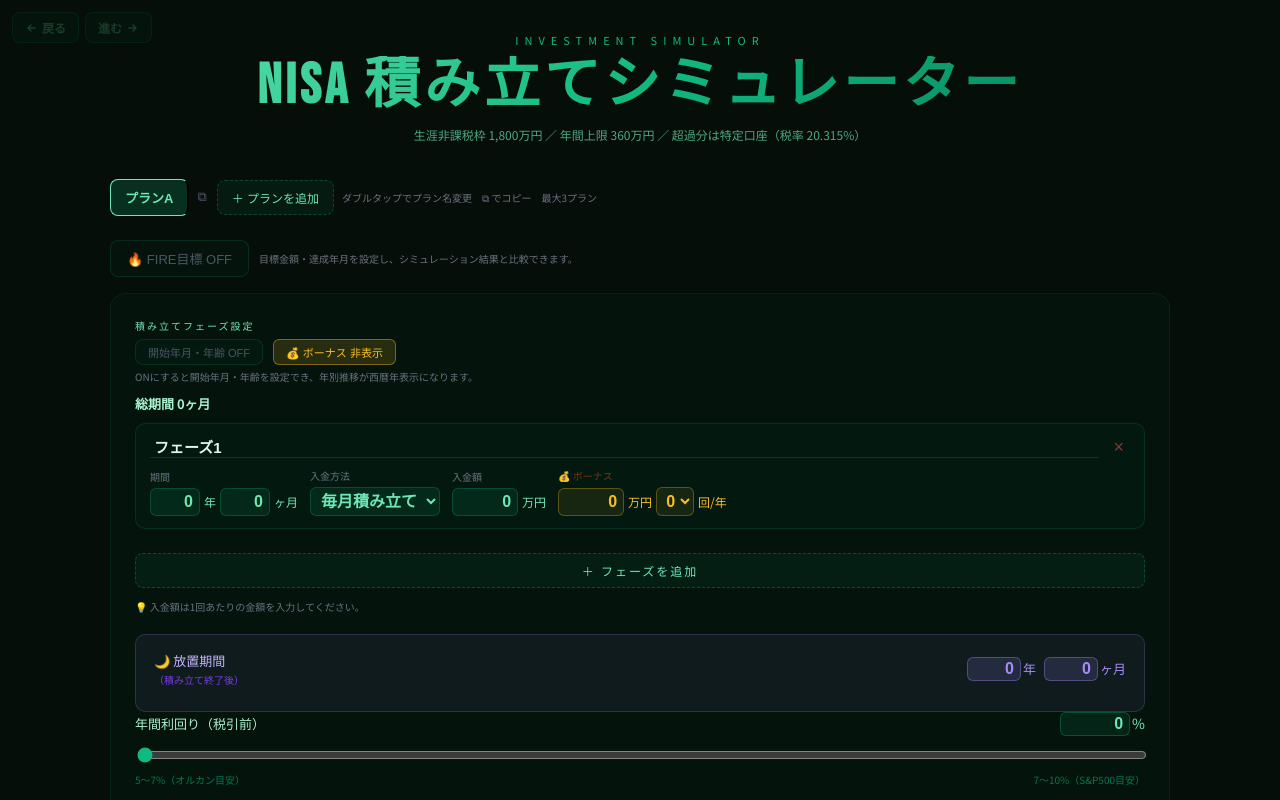
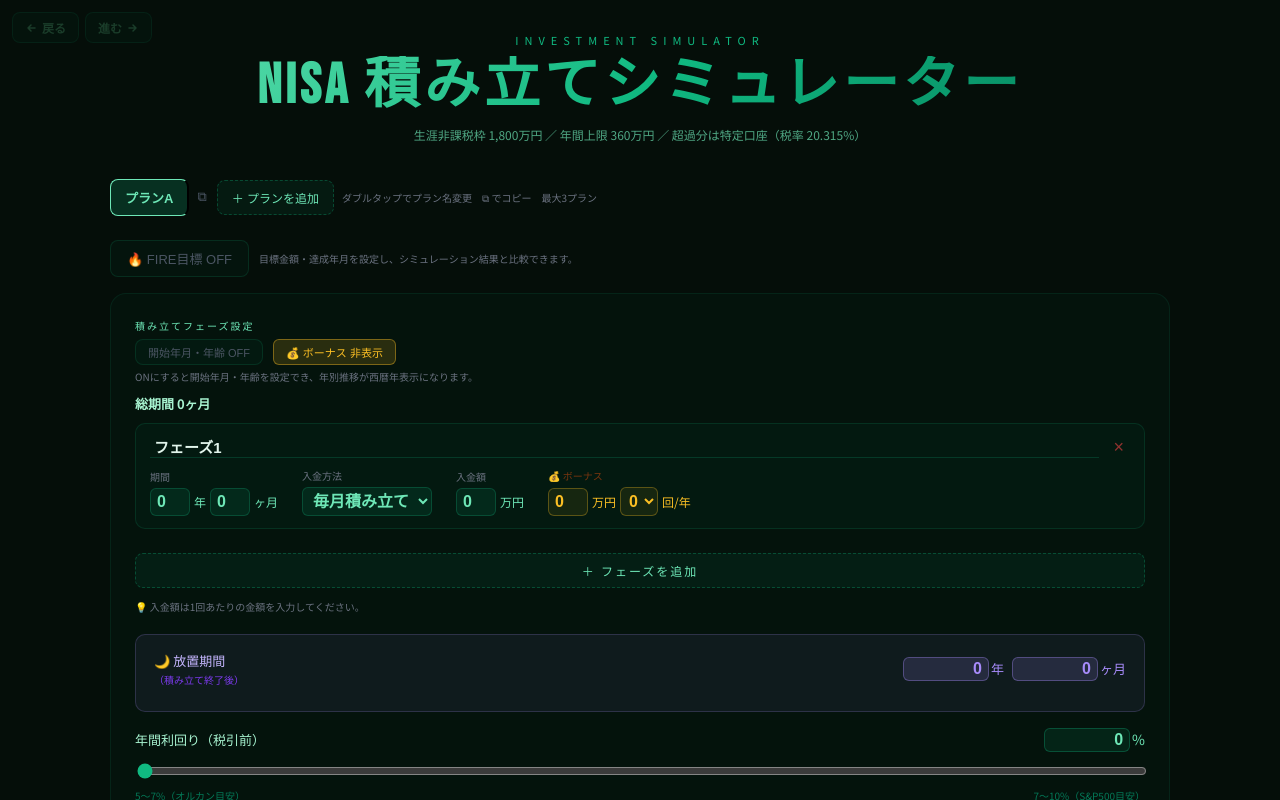
Before and after one commit to Okaengo/nisa-app, a React (Create React App) app: page / in a window 1280 px wide. Shown: the top 800 px of the page. Built offline with nearby package versions, Linux system fonts and the light colour scheme.

Commit message:
Update App.jsx

```diff
--- a/src/App.jsx
+++ b/src/App.jsx
@@ -350,7 +350,7 @@ function FireResult({ monthlyAmount, withdrawalRate, targetYear, targetMonth, ch
               const monthlyFromFinal = Math.floor(finalBalance * (withdrawalRate / 100) / 12 * 10) / 10;
               return (
                 <div style={{ marginTop: 4, fontSize: 12, color: "#9ca3af", lineHeight: 1.9 }}>
-                  最終資産{finalBalance.toLocaleString()}万円を{withdrawalRate}%で取り崩すと月{monthlyFromFinal.toLocaleString()}万円使えます。
+                  最終資産から{withdrawalRate}%で取り崩すと月{monthlyFromFinal.toLocaleString()}万円使えます。
                 </div>
               );
             })()}
@@ -588,9 +588,23 @@ const PlanSimulator = forwardRef(function PlanSimulator({ planName, isActive, on
 
   const numInput = (w) => ({
     background: "rgba(16,185,129,0.1)", border: "1px solid rgba(16,185,129,0.25)",
-    color: "#6ee7b7", fontSize: 16, fontWeight: 700, width: w,
-    borderRadius: 6, padding: "4px 6px", textAlign: "right", outline: "none", MozAppearance: "textfield",
+    color: "#6ee7b7", fontSize: 16, fontWeight: 700, width: w ?? 50,
+    borderRadius: 6, padding: "4px 6px", textAlign: "left", outline: "none", MozAppearance: "textfield",
   });
+
+  const dynInput = (val, base = {}) => {
+    const str = String(val || 0);
+    const dots = (str.match(/\./g) || []).length;
+    const nonDots = str.replace(/[-\.]/g, '').length;
+    const chars = Math.max(1, nonDots + dots * 0.5);
+    const width = chars * 12 + 14;
+    return {
+      background: "rgba(16,185,129,0.1)", border: "1px solid rgba(16,185,129,0.25)",
+      color: "#6ee7b7", fontSize: 16, fontWeight: 700, width,
+      borderRadius: 6, padding: "4px 6px", textAlign: "left", outline: "none", MozAppearance: "textfield",
+      ...base,
+    };
+  };
 
   return (
     <div>
@@ -623,7 +637,7 @@ const PlanSimulator = forwardRef(function PlanSimulator({ planName, isActive, on
                     onFocus={() => { setFireMonthlyFocused(true); setFireMonthlyDraft(fireMonthly === 0 ? null : String(fireMonthly)); }}
                     onChange={e => setFireMonthlyDraft(e.target.value)}
                     onBlur={e => { const v = e.target.value === "" ? 0 : Math.floor(Math.max(0, Number(e.target.value) || 0) * 100) / 100; setFireMonthly(v); setFireMonthlyDraft(""); setFireMonthlyFocused(false); }}
-                    style={{ ...S.inputBase, ...S.inputGreen, width: 80, borderRadius: 6, padding: "4px 8px", textAlign: "right", outline: "none" }} />
+                    style={dynInput(fireMonthlyFocused ? (fireMonthlyDraft || 0) : fireMonthly)} />
                   <span style={{ fontSize: 14, color: "#6ee7b7" }}>万円 / 月</span>
                   {fireMonthly > 0 && <span style={{ fontSize: 12, color: "#4b5563" }}>（年間 {fireMonthly * 12}万円）</span>}
                 </div>
@@ -648,7 +662,7 @@ const PlanSimulator = forwardRef(function PlanSimulator({ planName, isActive, on
                       onFocus={() => { setFireRateFocused(true); setFireRateDraft(String(fireRate)); }}
                       onChange={e => setFireRateDraft(e.target.value)}
                       onBlur={e => { const v = e.target.value === "" ? 4 : Math.floor(Math.min(10, Math.max(1, Number(e.target.value) || 4)) * 100) / 100; setFireRate(v); setFireRateDraft(""); setFireRateFocused(false); }}
-                      style={{ ...S.inputBase, ...S.inputGreen, width: 60, borderRadius: 6, padding: "2px 6px", textAlign: "right", outline: "none" }} />
+                      style={{ ...S.inputBase, ...S.inputGreen, width: 56, borderRadius: 6, padding: "2px 6px", textAlign: "right", outline: "none" }} />
                     <span style={{ fontSize: 14, color: "#6ee7b7" }}>%</span>
                   </div>
                 </div>
@@ -699,7 +713,7 @@ const PlanSimulator = forwardRef(function PlanSimulator({ planName, isActive, on
                     const v = e.target.value === "" ? new Date().getFullYear() : Math.min(2100, Math.max(2000, Math.floor(Number(e.target.value)) || new Date().getFullYear()));
                     setStartYear(v); setStartYearDraft(""); setStartYearFocused(false);
                   }}
-                  style={{ ...S.inputBase, ...S.inputGreen, width: 56, borderRadius: 6, padding: "4px 6px", textAlign: "right", outline: "none" }} />
+                  style={{ ...S.inputBase, ...S.inputGreen, width: 64, borderRadius: 6, padding: "4px 6px", textAlign: "right", outline: "none" }} />
                 <span style={{ fontSize: 13, color: "#6ee7b7" }}>年</span>
                 <span style={{ fontSize: 12, color: "#4b5563", margin: "0 6px" }}>開始時</span>
                 <input type="number" min={0} max={100}
@@ -707,7 +721,7 @@ const PlanSimulator = forwardRef(function PlanSimulator({ planName, isActive, on
                   onFocus={() => { setStartAgeFocused(true); setStartAgeDraft(startAge === 0 ? "" : String(startAge)); }}
                   onChange={e => setStartAgeDraft(e.target.value)}
                   onBlur={e => { const v = e.target.value === "" ? 0 : Math.max(0, Math.min(100, Math.floor(Number(e.target.value)) || 0)); setStartAge(v); setStartAgeDraft(""); setStartAgeFocused(false); }}
-                  style={{ ...S.inputBase, ...S.inputGreen, width: 60, borderRadius: 6, padding: "4px 6px", textAlign: "right", outline: "none" }} />
+                  style={{ ...S.inputBase, ...S.inputGreen, width: 44, borderRadius: 6, padding: "4px 6px", textAlign: "right", outline: "none" }} />
                 <span style={{ fontSize: 13, color: "#6ee7b7" }}>歳</span>
               </div>
               <div style={{ fontSize: 10, color: "#6b7280", marginBottom: 6, lineHeight: 1.7 }}>
@@ -739,9 +753,9 @@ const PlanSimulator = forwardRef(function PlanSimulator({ planName, isActive, on
                     style={{ background: "transparent", border: "none", borderBottom: "1px solid rgba(16,185,129,0.2)", color: "#e2f5ec", fontSize: 15, fontWeight: 700, outline: "none", padding: "2px 4px", flex: 1, minWidth: 0 }} />
                   <button onClick={() => removePhase(phase.id)} style={{ background: "none", border: "none", color: "#ef4444", cursor: "pointer", fontSize: 18, opacity: 0.6, flexShrink: 0, lineHeight: 1 }}>×</button>
                 </div>
-                <div style={{ display: "flex", flexDirection: isWide ? "row" : "column", flexWrap: "nowrap", gap: 12, alignItems: "flex-end" }}>
+                <div style={{ display: "flex", flexDirection: isWide ? "row" : "column", flexWrap: "nowrap", gap: 24, alignItems: isWide ? "flex-end" : "flex-start", justifyContent: "flex-start", width: "100%" }}>
                   {/* 期間・入金方法（常に同じ行） */}
-                  <div style={{ display: "flex", flexWrap: "nowrap", gap: 12, alignItems: "flex-end" }}>
+                  <div style={{ display: "flex", flexWrap: "nowrap", gap: 24, alignItems: "flex-end", justifyContent: "flex-start" }}>
                     <div>
                       <div style={{ fontSize: 10, color: "#6b7280", marginBottom: 4 }}>期間</div>
                       <div style={{ display: "flex", alignItems: "baseline", gap: 4 }}>
@@ -750,14 +764,14 @@ const PlanSimulator = forwardRef(function PlanSimulator({ planName, isActive, on
                           onChange={e => onChangeNum(phase.id, "years", e.target.value)}
                           onFocus={() => onFocusNum(phase.id, "years", phase.years ?? 0)}
                           onBlur={e => onBlurNum(phase.id, "years", e.target.value, 0)}
-                          style={numInput(36)} />
+                          style={dynInput(getDraft(phase.id, "years", phase.years ?? 0))} />
                         <span style={{ fontSize: 12, color: "#6ee7b7" }}>年</span>
                         <input type="number" min={0} max={11}
                           value={getDraft(phase.id, "months", phase.months ?? 0)}
                           onChange={e => onChangeNum(phase.id, "months", e.target.value)}
                           onFocus={() => onFocusNum(phase.id, "months", phase.months ?? 0)}
                           onBlur={e => onBlurNum(phase.id, "months", e.target.value, 0)}
-                          style={numInput(36)} />
+                          style={dynInput(getDraft(phase.id, "months", phase.months ?? 0))} />
                         <span style={{ fontSize: 12, color: "#6ee7b7" }}>ヶ月</span>
                       </div>
                     </div>
@@ -770,7 +784,7 @@ const PlanSimulator = forwardRef(function PlanSimulator({ planName, isActive, on
                     </div>
                   </div>
                   {/* 入金額・ボーナス */}
-                  <div style={{ display: "flex", flexWrap: "nowrap", gap: 12, alignItems: "flex-end" }}>
+                  <div style={{ display: "flex", flexWrap: "nowrap", gap: 24, alignItems: "flex-end", justifyContent: "flex-start" }}>
                     <div>
                       <div style={{ fontSize: 10, color: "#6b7280", marginBottom: 4 }}>入金額</div>
                       <div style={{ display: "flex", alignItems: "baseline", gap: 4 }}>
@@ -779,7 +793,7 @@ const PlanSimulator = forwardRef(function PlanSimulator({ planName, isActive, on
                           onFocus={() => onFocusNum(phase.id, "amount", phase.amount)}
                           onChange={e => onChangeNum(phase.id, "amount", e.target.value)}
                           onBlur={e => onBlurNum(phase.id, "amount", e.target.value, 0)}
-                          style={numInput(52)} />
+                          style={dynInput(getDraft(phase.id, "amount", phase.amount))} />
                         <span style={{ fontSize: 12, color: "#6ee7b7" }}>万円</span>
                       </div>
                     </div>
@@ -792,7 +806,7 @@ const PlanSimulator = forwardRef(function PlanSimulator({ planName, isActive, on
                             onFocus={() => onFocusNum(phase.id, "bonusPerTime", phase.bonusPerTime || 0)}
                             onChange={e => onChangeNum(phase.id, "bonusPerTime", e.target.value)}
                             onBlur={e => onBlurNum(phase.id, "bonusPerTime", e.target.value, 0)}
-                            style={{ ...numInput(52), color: "#fbbf24", border: "1px solid rgba(251,191,36,0.3)", background: "rgba(251,191,36,0.08)" }} />
+                            style={dynInput(getDraft(phase.id, "bonusPerTime", phase.bonusPerTime || 0), { color: "#fbbf24", border: "1px solid rgba(251,191,36,0.3)", background: "rgba(251,191,36,0.08)" })} />
                           <span style={{ fontSize: 12, color: "#fbbf24" }}>万円</span>
                           <select value={phase.bonusTimes ?? 0} onChange={e => updatePhase(phase.id, "bonusTimes", e.target.value)}
                             style={{ ...numInput(38), color: "#fbbf24", border: "1px solid rgba(251,191,36,0.3)", background: "rgba(251,191,36,0.08)", paddingRight: 2, paddingLeft: 4 }}>
@@ -829,7 +843,7 @@ const PlanSimulator = forwardRef(function PlanSimulator({ planName, isActive, on
                   onFocus={() => { if (Math.floor(coastMonths / 12) === 0) setCoastDraft(null); }}
                   onChange={e => setCoastDraft(e.target.value)}
                   onBlur={e => { const y = e.target.value === "" ? 0 : Math.max(0, Math.floor(Number(e.target.value)) || 0); setCoastMonths(y * 12 + (coastMonths % 12)); setCoastDraft(""); }}
-                  style={{ ...S.inputBase, ...S.inputPurple, fontWeight: 900, width: 40, borderRadius: 6, padding: "2px 6px", textAlign: "right", outline: "none" }} />
+                  style={{ ...S.inputBase, ...S.inputPurple, fontWeight: 900, width: 72, borderRadius: 6, padding: "2px 6px", textAlign: "right", outline: "none" }} />
                 <span style={{ fontSize: 13, color: "#a78bfa" }}>年</span>
               </div>
               <div style={{ display: "flex", alignItems: "baseline", gap: 2 }}>
@@ -838,7 +852,7 @@ const PlanSimulator = forwardRef(function PlanSimulator({ planName, isActive, on
                   onFocus={() => { if (coastMonths % 12 === 0) setCoastMonthDraft(null); }}
                   onChange={e => setCoastMonthDraft(e.target.value)}
                   onBlur={e => { const m = e.target.value === "" ? 0 : Math.min(11, Math.max(0, Math.floor(Number(e.target.value)) || 0)); setCoastMonths(Math.floor(coastMonths / 12) * 12 + m); setCoastMonthDraft(""); }}
-                  style={{ ...S.inputBase, ...S.inputPurple, fontWeight: 900, width: 40, borderRadius: 6, padding: "2px 6px", textAlign: "right", outline: "none" }} />
+                  style={{ ...S.inputBase, ...S.inputPurple, fontWeight: 900, width: 72, borderRadius: 6, padding: "2px 6px", textAlign: "right", outline: "none" }} />
                 <span style={{ fontSize: 13, color: "#a78bfa" }}>ヶ月</span>
               </div>
             </div>
@@ -851,13 +865,13 @@ const PlanSimulator = forwardRef(function PlanSimulator({ planName, isActive, on
         </div>
 
         {/* 年間利回り */}
-        <div style={{ marginBottom: 22 }}>
+        <div style={{ marginBottom: 22, marginTop: 16 }}>
           <div style={{ display: "flex", justifyContent: "space-between", alignItems: "center", marginBottom: 8 }}>
             <span style={{ fontSize: 13, color: "#a7f3d0" }}>年間利回り（税引前）</span>
             <div style={{ display: "flex", alignItems: "baseline", gap: 2 }}>
               <input type="number" min={0} max={15} step={0.5}
                 {...scalarInput(annualReturn, returnDraft, setReturnDraft, setAnnualReturn, returnFocused, setReturnFocused, 0, 15)}
-                style={{ ...S.inputBase, ...S.inputGreen, fontWeight: 900, width: 56, borderRadius: 6, padding: "2px 6px", textAlign: "right", outline: "none" }} />
+                style={{ ...S.inputBase, ...S.inputGreen, fontWeight: 900, width: 72, borderRadius: 6, padding: "2px 6px", textAlign: "right", outline: "none" }} />
               <span style={{ fontSize: 14, color: "#6ee7b7" }}>%</span>
             </div>
           </div>
@@ -912,7 +926,7 @@ const PlanSimulator = forwardRef(function PlanSimulator({ planName, isActive, on
               <div style={{ display: "flex", alignItems: "baseline", gap: 2 }}>
                 <input type="number" min={0} max={10} step={0.1}
                   {...scalarInput(inflationRate, inflationDraft, setInflationDraft, setInflationRate, inflationFocused, setInflationFocused, 0, 10)}
-                  style={{ ...S.inputBase, ...S.inputRed, fontWeight: 900, width: 56, borderRadius: 6, padding: "2px 6px", textAlign: "right", outline: "none" }} />
+                  style={{ ...S.inputBase, ...S.inputRed, fontWeight: 900, width: 72, borderRadius: 6, padding: "2px 6px", textAlign: "right", outline: "none" }} />
                 <span style={{ fontSize: 14, color: "#f87171" }}>%</span>
               </div>
             </div>
@@ -1078,7 +1092,7 @@ const PlanSimulator = forwardRef(function PlanSimulator({ planName, isActive, on
                 pushHistory({ fillPanel: next });
                 setFillYearsDraft(""); setFillYearsFocused(false);
               }}
-              style={{ ...S.inputBase, ...S.inputYellow, width: 60, borderRadius: 6, padding: "4px 8px", textAlign: "right", outline: "none" }} />
+              style={{ ...S.inputBase, ...S.inputYellow, width: 72, borderRadius: 6, padding: "4px 8px", textAlign: "right", outline: "none" }} />
             <span style={{ fontSize: 13, color: "#fbbf24" }}>年</span>
           </div>
           {fillPanel.proposal.length > 0 && (
@@ -1136,7 +1150,7 @@ const PlanSimulator = forwardRef(function PlanSimulator({ planName, isActive, on
                     if (startAge > 0 && age >= startAge) setFireTargetYear(startYear + (age - startAge));
                     setFireAgeDraft(""); setFireAgeFocused(false);
                   }}
-                  style={{ ...S.inputBase, ...S.inputGreen, width: 70, borderRadius: 6, padding: "4px 8px", textAlign: "right", outline: "none" }} />
+                  style={{ ...S.inputBase, ...S.inputGreen, width: 80, borderRadius: 6, padding: "4px 8px", textAlign: "right", outline: "none" }} />
                 <span style={{ fontSize: 14, color: "#6ee7b7" }}>歳</span>
                 {startAge === 0 && <span style={{ fontSize: 10, color: "#6b7280" }}>（年齢は開始時年齢を設定すると入力できます。）</span>}
                 {startAge > 0 && fireTargetYear > 0 && <span style={{ fontSize: 11, color: "#4b5563" }}>（{startAge + (fireTargetYear - startYear)}歳 = {fireTargetYear}年）</span>}
@@ -1180,20 +1194,10 @@ const PlanSimulator = forwardRef(function PlanSimulator({ planName, isActive, on
 });
 
 // ── メインコンポーネント ──
-function useWindowWidth() {
-  const [width, setWidth] = useState(window.innerWidth);
-  useEffect(() => {
-    const handler = () => setWidth(window.innerWidth);
-    window.addEventListener("resize", handler);
-    return () => window.removeEventListener("resize", handler);
-  }, []);
-  return width;
-}
-
 function AccordionItem({ title, content }) {
   const [open, setOpen] = useState(false);
   return (
-    <div style={{ borderBottom: "1px solid rgba(16,185,129,0.15)" }}>
+    <div style={{ borderTop: "1px solid rgba(16,185,129,0.15)" }}>
       <button onClick={() => setOpen(v => !v)} style={{
         width: "100%", textAlign: "left", background: "none", border: "none", cursor: "pointer",
         display: "flex", justifyContent: "space-between", alignItems: "center",
@@ -1206,8 +1210,19 @@ function AccordionItem({ title, content }) {
     </div>
   );
 }
+function useWindowWidth() {
+  const [width, setWidth] = useState(window.innerWidth);
+  useEffect(() => {
+    const handler = () => setWidth(window.innerWidth);
+    window.addEventListener("resize", handler);
+    return () => window.removeEventListener("resize", handler);
+  }, []);
+  return width;
+}
 
 export default function NisaSimulator() {
+  const windowWidth = useWindowWidth();
+  const isWide = windowWidth > 600;
   const [plans, setPlans] = useState([{ id: 1, name: "プランA" }]);
   const [planInitialStates, setPlanInitialStates] = useState({});
   const [planStates, setPlanStates] = useState({}); // 各プランの現在のstate
```
